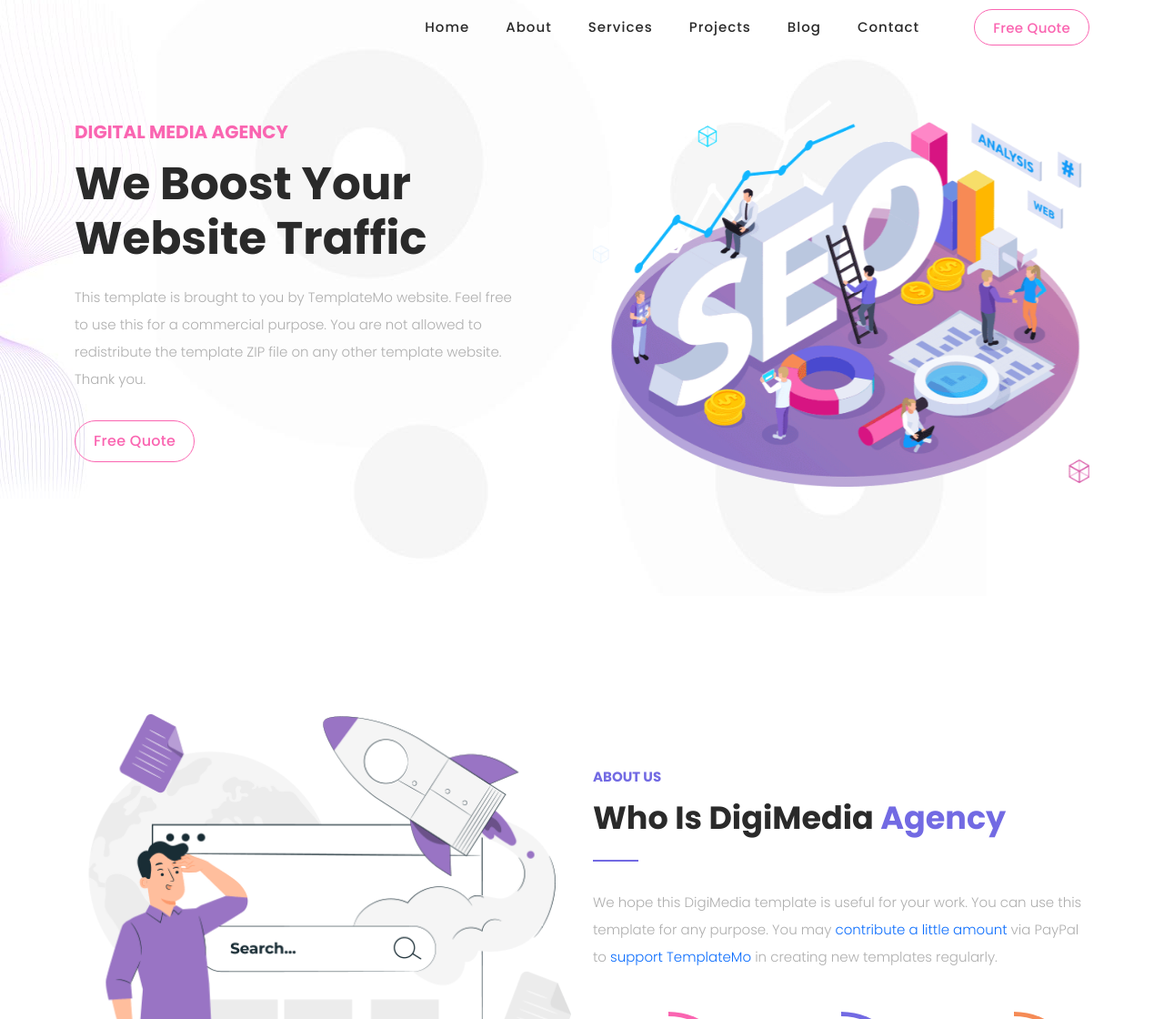
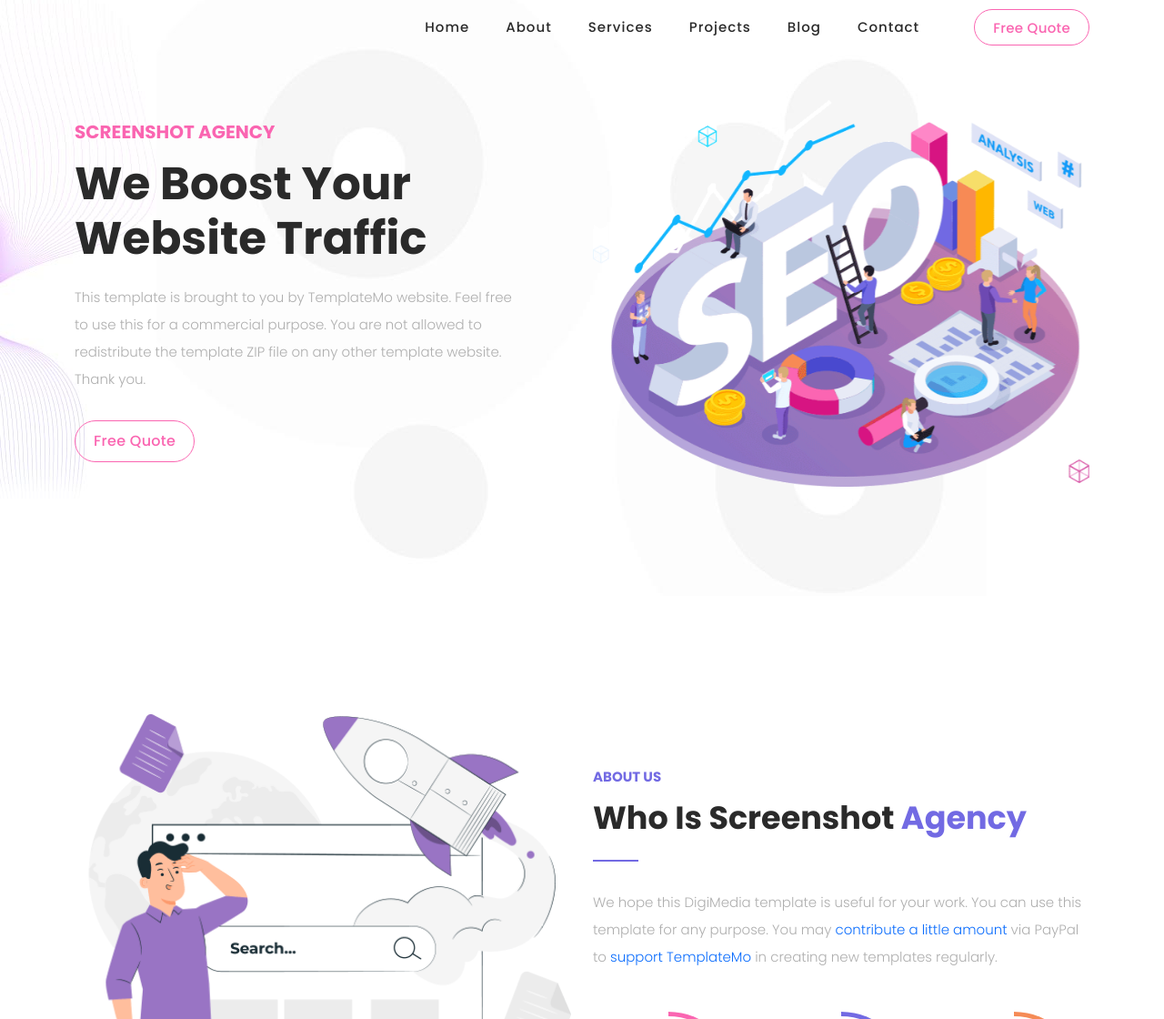
Before and after one commit to hostingdomain/hostingdomain.github.io, a plain HTML site: page index.html in a window 1280 px wide. Shown: the part 180-1300 px from the top of the page at 91% size. Drawn offline with Linux system fonts and the light colour scheme.

Commit message:
update text

```diff
--- a/index.html
+++ b/index.html
@@ -110,7 +110,7 @@ https://templatemo.com/tm-568-digimedia
               <div class="left-content show-up header-text wow fadeInLeft" data-wow-duration="1s" data-wow-delay="1s">
                 <div class="row">
                   <div class="col-lg-12">
-                    <h6>Digital Media Agency</h6>
+                    <h6>Screenshot Agency</h6>
                     <h2>We Boost Your Website Traffic</h2>
                     <p>This template is brought to you by TemplateMo website. Feel free to use this for a commercial purpose. You are not allowed to redistribute the template ZIP file on any other template website. Thank you.</p>
                   </div>
@@ -147,7 +147,7 @@ https://templatemo.com/tm-568-digimedia
               <div class="about-right-content">
                 <div class="section-heading">
                   <h6>About Us</h6>
-                  <h4>Who is DigiMedia <em>Agency</em></h4>
+                  <h4>Who is Screenshot <em>Agency</em></h4>
                   <div class="line-dec"></div>
                 </div>
                 <p>We hope this DigiMedia template is useful for your work. You can use this template for any purpose. You may <a rel="nofollow" href="http://paypal.me/templatemo" target="_blank">contribute a little amount</a> via PayPal to <a href="https://templatemo.com/contact" target="_blank">support TemplateMo</a> in creating new templates regularly.</p>
```
